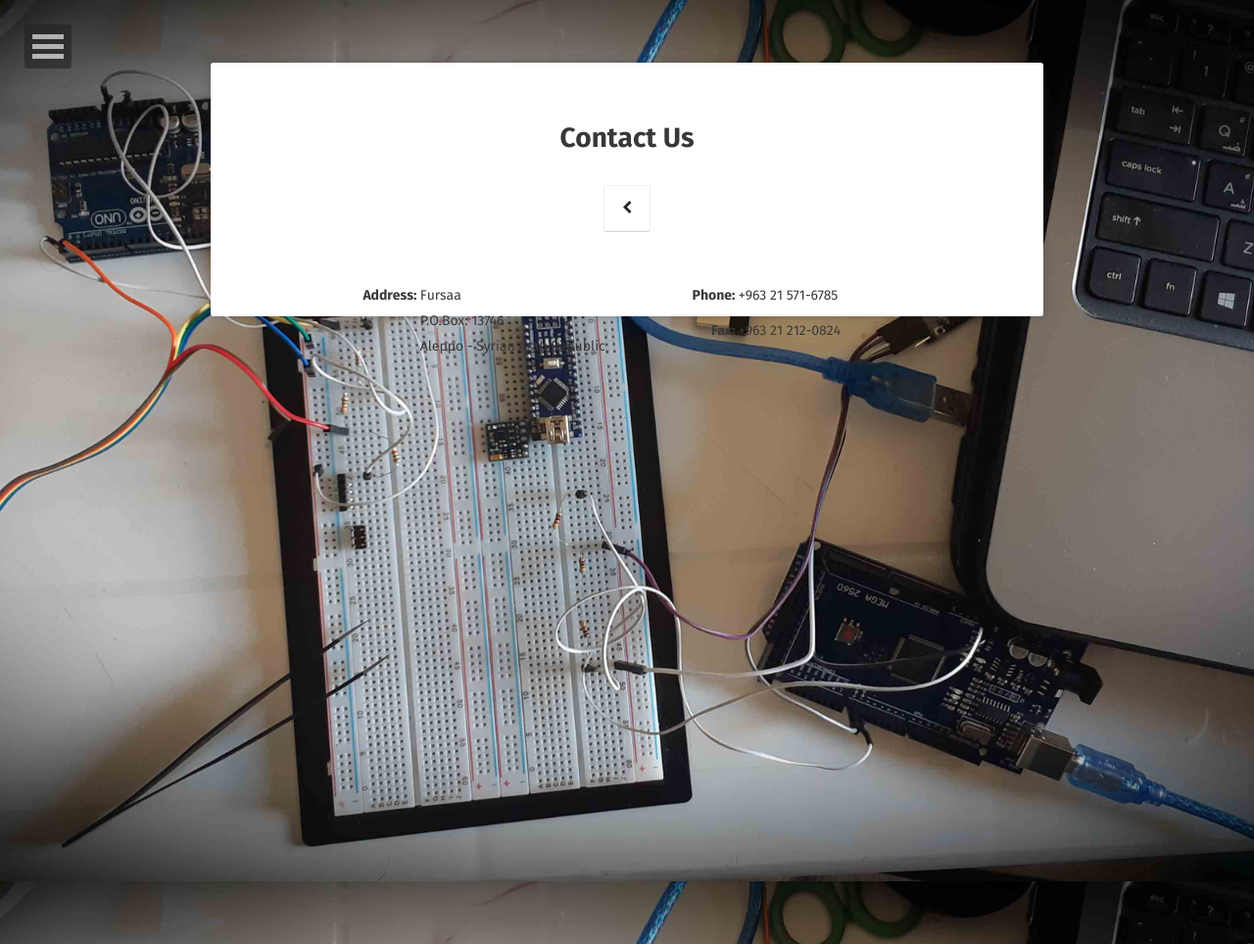
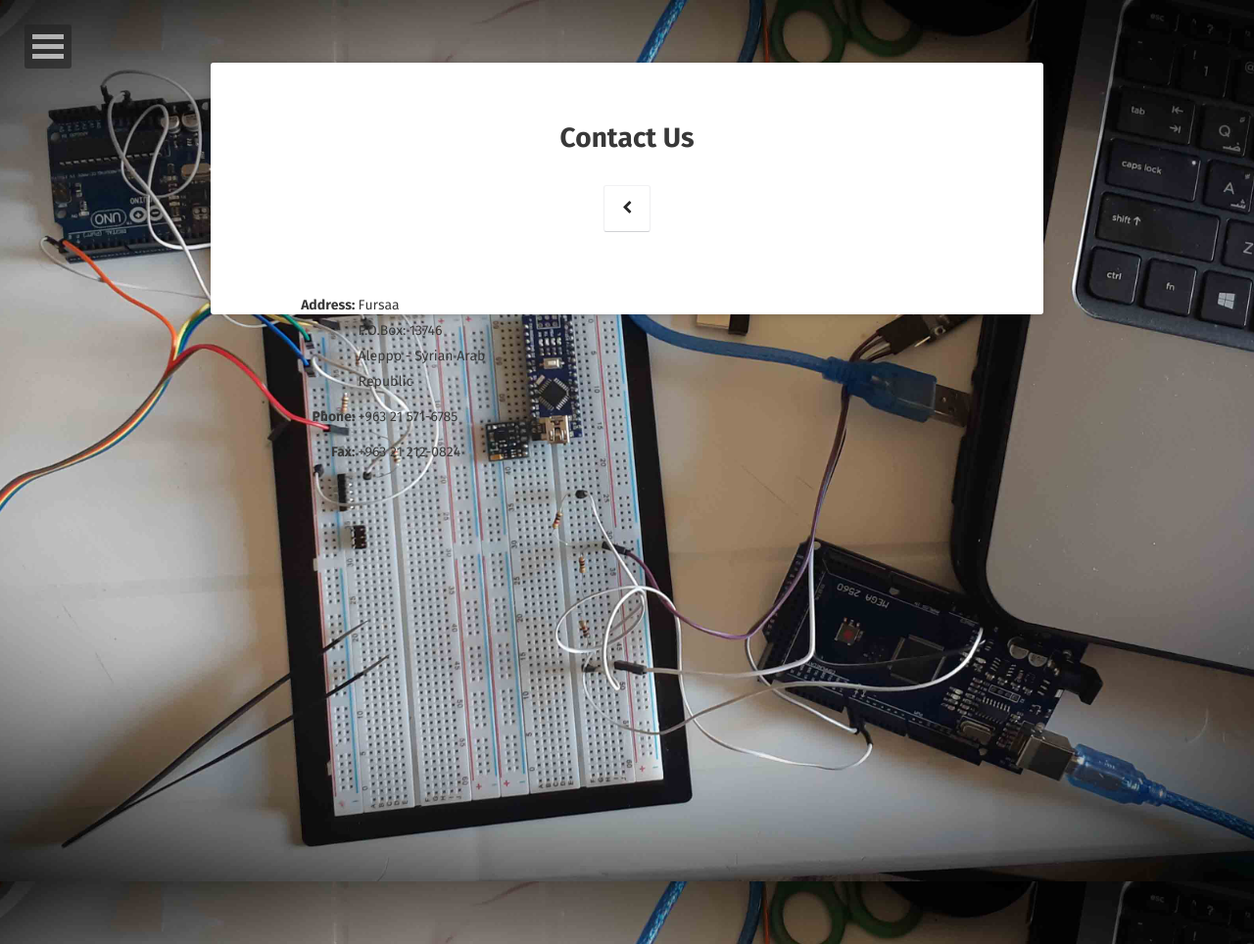
Before and after one commit to Fursaa/fursaa.github.io, a Jekyll site: the page built from contact/index.html, in a window 1280 px wide. Shown: the whole page at 98% size. Built offline with Jekyll 4.4.1, drawn with Linux system fonts in a browser that asks for light colours; some web fonts are replaced.

Commit message:
Update index.html

```diff
--- a/contact/index.html
+++ b/contact/index.html
@@ -4,25 +4,18 @@ title: Contact Us
 comments: false
 ---
 
-<div style="margin-bottom: 50px !important; ">
-    <div style="width:45%;float:left;margin-left:5%;direction:ltr;">
+<div style="float:left;">
+    <div style="width:100%;float:left;clear:both;margin-top:10px;direction:ltr">
         <div style="width:35%;float:left;text-align:right;" class="title colorTitle">Address:&nbsp;</div>
-        <div style="width:65%;float:left;text-align:left;" >
-            Fursaa <br>
-            P.O.Box: 13746 <br>
-            Aleppo - Syrian Arab Republic
-        </div>
+        <div style="width:65%;float:left;text-align:left;" >Fursaa<br>P.O.Box: 13746 <br>Aleppo - Syrian Arab Republic</div>
+    </div>
+    <div style="width:100%;float:left;clear:both;margin-top:10px;direction:ltr">
+        <div style="width:35%;float:left;text-align:right;" class="title colorTitle">Phone:&nbsp;</div>
+        <div style="width:65%;float:left;text-align:left;direction:ltr" >+963 21 571-6785</div>
     </div>
 
-    <div style="width:45%;float:left;">
-        <div style="width:100%;float:left;clear:both;direction:ltr">
-            <div style="width:35%;float:left;text-align:right;" class="title colorTitle">Phone:&nbsp;</div>
-            <div style="width:65%;float:left;text-align:left;direction:ltr" >+963 21 571-6785</div>
-        </div>
-
-        <div style="width:100%;float:left;clear:both;margin-top:10px;direction:ltr">
-            <div style="width:35%;float:left;text-align:right;" class="title colorTitle">Fax:&nbsp;</div>
-            <div style="width:65%;float:left;text-align:left;direction:ltr" ><span>+963 21 212-0824</span></div>
-        </div>
+    <div style="width:100%;float:left;clear:both;margin-top:10px;direction:ltr">
+        <div style="width:35%;float:left;text-align:right;" class="title colorTitle">Fax:&nbsp;</div>
+        <div style="width:65%;float:left;text-align:left;direction:ltr" >+963 21 212-0824</div>
     </div>
 </div>
```
